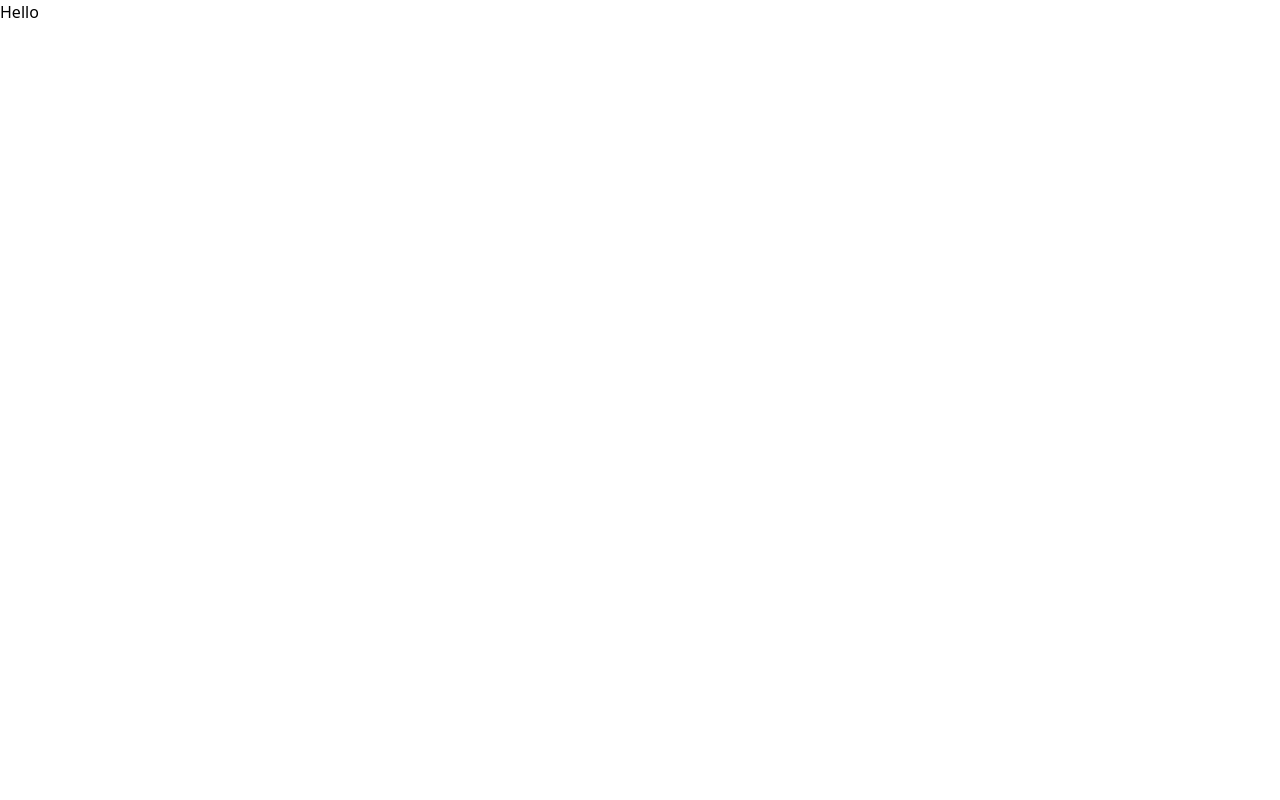
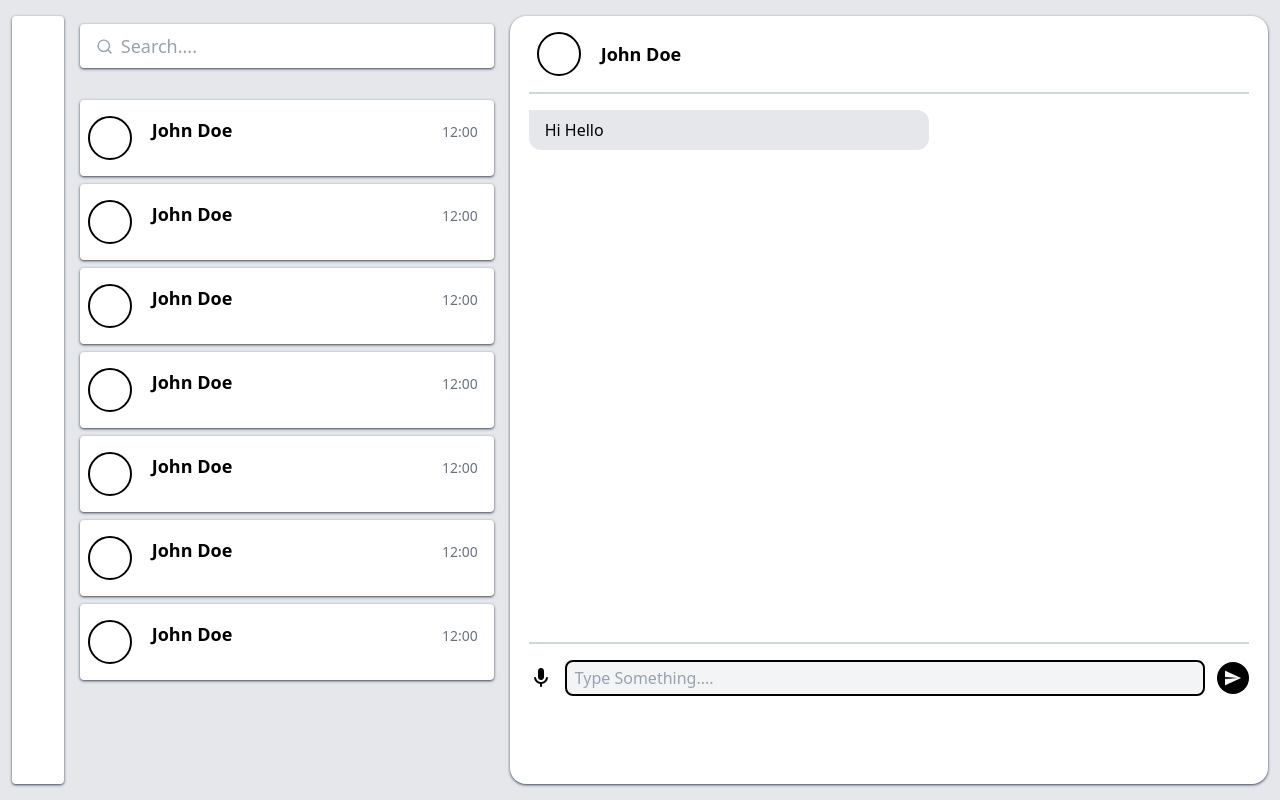
Before and after one commit to PraManGit17/BaatChit, a React (Vite) app in the folder client/: page / in a window 1280 px wide. Built offline with nearby package versions, Linux system fonts and the light colour scheme.

Commit message:
chat desiging

```diff
--- /dev/null
+++ b/client/src/components/ChatContainer.jsx
@@ -0,0 +1,35 @@
+import React from 'react'
+import mic from '/mic.png'
+import send from '/send.png'
+
+const ChatContainer = () => {
+  return (
+    <div className=' shadow-sm shadow-gray-600 w-[70%] h-full rounded-2xl bg-white flex flex-col items-center'>
+
+      <div className='py-4 flex items-center gap-1 w-[95%] border-b-2 border-gray-300'>
+        <div className='p-5 border-2 rounded-full  ml-2'></div>
+        <div className='flex items-baseline justify-between w-full px-4'>
+          <div className='text-lg font-bold'>John Doe</div>
+        </div>
+      </div>
+
+      <div className='py-4 flex flex-col gap-2 w-[95%] h-[550px] border-b-2 border-gray-300'>
+          <div className='max-w-[400px] bg-gray-200 px-4 py-2 rounded-tr-xl rounded-br-xl rounded-bl-xl font-medium'>
+              Hi Hello
+          </div>
+      </div>
+
+      <div className='flex items-center justify-center gap-3 w-[95%] mt-4 '>
+        <img src={mic} className='h-6 bg-white' />
+        <div className='bg-gray-100 border-2 py-1 px-2 rounded-lg w-[90%]'>
+          <div className='font-medium text-gray-400'>Type Something....</div>
+        </div>
+        <div className='p-2 rounded-full bg-black flex items-center justify-center'>
+          <img src={send} className='h-4'/>
+        </div>
+      </div>
+    </div>
+  )
+}
+
+export default ChatContainer
--- /dev/null
+++ b/client/src/components/ChatList.jsx
@@ -0,0 +1,74 @@
+import React from 'react'
+import { Search } from 'lucide-react'
+
+
+const ChatList = () => {
+  return (
+    <div className='h-full w-120 flex flex-col items-center rounded py-2'>
+      <div className='w-full bg-white rounded py-2 px-4 shadow-sm shadow-gray-600 flex items-center gap-2'>
+        <Search size={17} className='text-gray-400 font-medium' />
+        <div className='text-lg text-gray-400'>Search....</div>
+      </div>
+
+      <div className='w-full h-full flex flex-col gap-2 mt-8'>
+        <div className='w-full bg-white rounded py-4 shadow-sm shadow-gray-600 flex gap-1'>
+          <div className='p-5 border-2 rounded-full  ml-2'></div>
+          <div className='flex items-baseline justify-between w-full px-4'>
+            <div className='text-lg font-bold'>John Doe</div>
+            <div className='text-sm font-medium text-gray-500'>12:00</div>
+          </div>
+        </div>
+
+        <div className='w-full bg-white rounded py-4 shadow-sm shadow-gray-600 flex gap-1'>
+          <div className='p-5 border-2 rounded-full  ml-2'></div>
+          <div className='flex items-baseline justify-between w-full px-4'>
+            <div className='text-lg font-bold'>John Doe</div>
+            <div className='text-sm font-medium text-gray-500'>12:00</div>
+          </div>
+        </div>
+
+        <div className='w-full bg-white rounded py-4 shadow-sm shadow-gray-600 flex gap-1'>
+          <div className='p-5 border-2 rounded-full  ml-2'></div>
+          <div className='flex items-baseline justify-between w-full px-4'>
+            <div className='text-lg font-bold'>John Doe</div>
+            <div className='text-sm font-medium text-gray-500'>12:00</div>
+          </div>
+        </div>
+
+        <div className='w-full bg-white rounded py-4 shadow-sm shadow-gray-600 flex gap-1'>
+          <div className='p-5 border-2 rounded-full  ml-2'></div>
+          <div className='flex items-baseline justify-between w-full px-4'>
+            <div className='text-lg font-bold'>John Doe</div>
+            <div className='text-sm font-medium text-gray-500'>12:00</div>
+          </div>
+        </div>
+
+        <div className='w-full bg-white rounded py-4 shadow-sm shadow-gray-600 flex gap-1'>
+          <div className='p-5 border-2 rounded-full  ml-2'></div>
+          <div className='flex items-baseline justify-between w-full px-4'>
+            <div className='text-lg font-bold'>John Doe</div>
+            <div className='text-sm font-medium text-gray-500'>12:00</div>
+          </div>
+        </div>
+
+        <div className='w-full bg-white rounded py-4 shadow-sm shadow-gray-600 flex gap-1'>
+          <div className='p-5 border-2 rounded-full  ml-2'></div>
+          <div className='flex items-baseline justify-between w-full px-4'>
+            <div className='text-lg font-bold'>John Doe</div>
+            <div className='text-sm font-medium text-gray-500'>12:00</div>
+          </div>
+        </div>
+
+        <div className='w-full bg-white rounded py-4 shadow-sm shadow-gray-600 flex gap-1'>
+          <div className='p-5 border-2 rounded-full  ml-2'></div>
+          <div className='flex items-baseline justify-between w-full px-4'>
+            <div className='text-lg font-bold'>John Doe</div>
+            <div className='text-sm font-medium text-gray-500'>12:00</div>
+          </div>
+        </div>
+      </div>
+    </div>
+  )
+}
+
+export default ChatList
--- /dev/null
+++ b/client/src/components/Sidebar.jsx
@@ -0,0 +1,12 @@
+import React from 'react'
+
+const Sidebar = () => {
+  return (
+    <div className='bg-white h-full w-15 shadow-sm shadow-gray-600 flex flex-col items-center rounded'>
+
+
+    </div>
+  )
+}
+
+export default Sidebar
--- a/client/src/pages/ChatPage.jsx
+++ b/client/src/pages/ChatPage.jsx
@@ -1,9 +1,14 @@
 import React from 'react'
+import Sidebar from '../components/Sidebar'
+import ChatList from '../components/ChatList'
+import ChatContainer from '../components/ChatContainer'
 
 const ChatPage = () => {
   return (
-    <div>
-      Hello
+    <div className='bg-gray-200 h-screen w-full px-3 py-4 flex items-center gap-4'>
+      <Sidebar />
+      <ChatList />
+      <ChatContainer />
     </div>
   )
 }
```
Also changed, not shown: client/public/mic.png (added), client/public/send.png (added).
